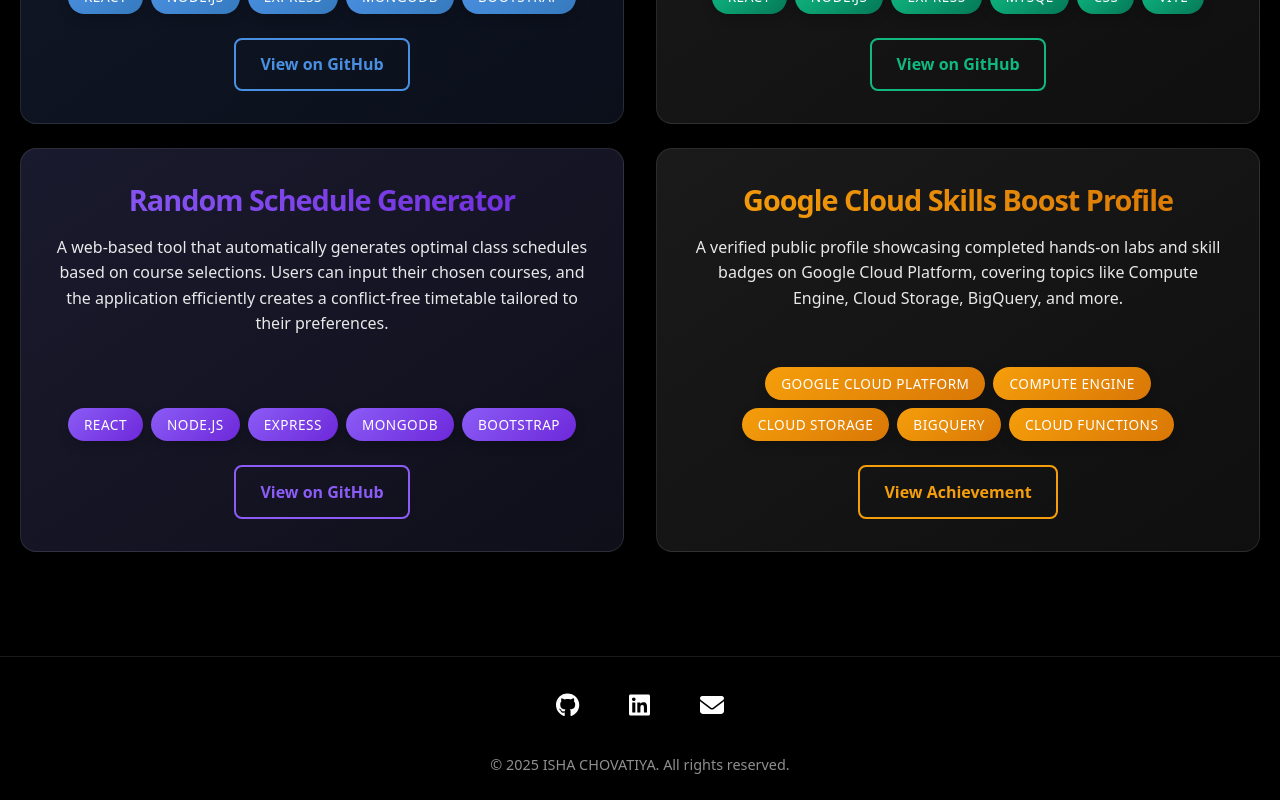
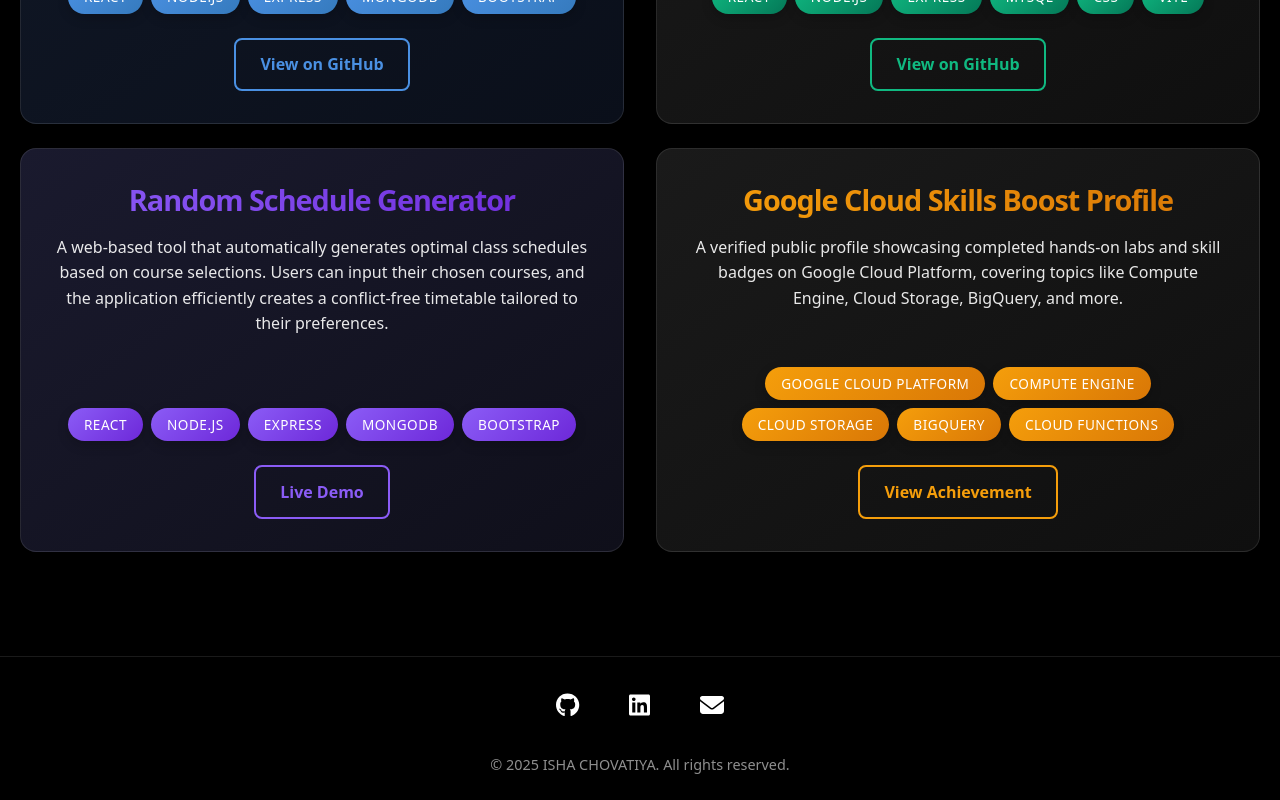
Before and after one commit to ISHA0i/client, a React (Create React App) app: page / in a window 1280 px wide. Shown: the part 1310-2110 px from the top of the page. Built offline with nearby package versions, Linux system fonts and the light colour scheme; the HTML template or start-up script is replaced by a standard one.

Commit message:
refactor: Update project links in App component to separate live demo and GitHub links

```diff
--- a/src/App.js
+++ b/src/App.js
@@ -27,7 +27,7 @@
       description:
         'A web-based tool that automatically generates optimal class schedules based on course selections. Users can input their chosen courses, and the application efficiently creates a conflict-free timetable tailored to their preferences.',
       technologies: ['React', 'Node.js', 'Express', 'MongoDB', 'Bootstrap'],
-      githubLink: 'https://random-schedule-generator.onrender.com',
+      live: 'https://random-schedule-generator.onrender.com',
     },
     {
       title: 'Google Cloud Skills Boost Profile',
@@ -112,12 +112,31 @@
                         ))}
                       </div>
                       {project.githubLink ? (
+                        <div className="">
+                          <Card.Link
+                            href={project.githubLink}
+                            target="_blank"
+                            className="card-link"
+                          >
+                            View on GitHub
+                          </Card.Link>
+                          {project.live && (
+                            <Card.Link
+                              href={project.live}
+                              target="_blank"
+                              className="card-link"
+                            >
+                              Live Demo
+                            </Card.Link>
+                          )}
+                        </div>
+                      ) : project.live ? (
                         <Card.Link
-                          href={project.githubLink}
+                          href={project.live}
                           target="_blank"
                           className="card-link"
                         >
-                          View on GitHub
+                          Live Demo
                         </Card.Link>
                       ) : (
                         <Card.Link
```
